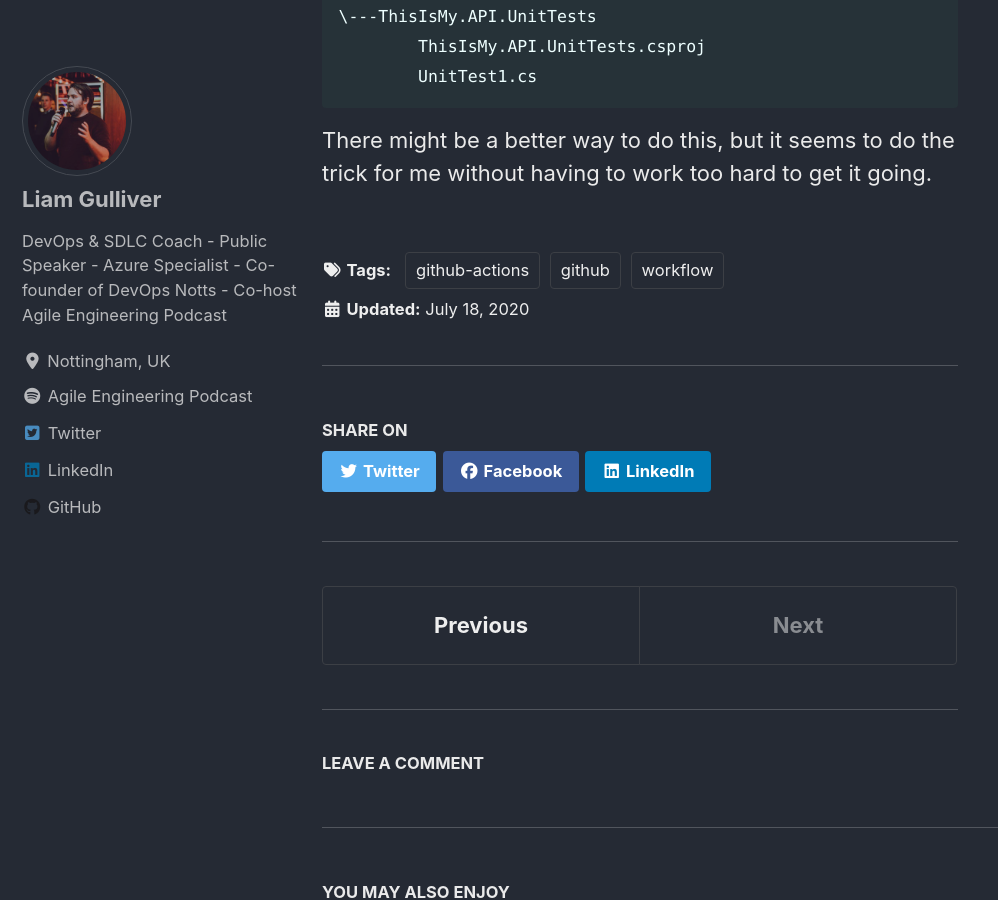
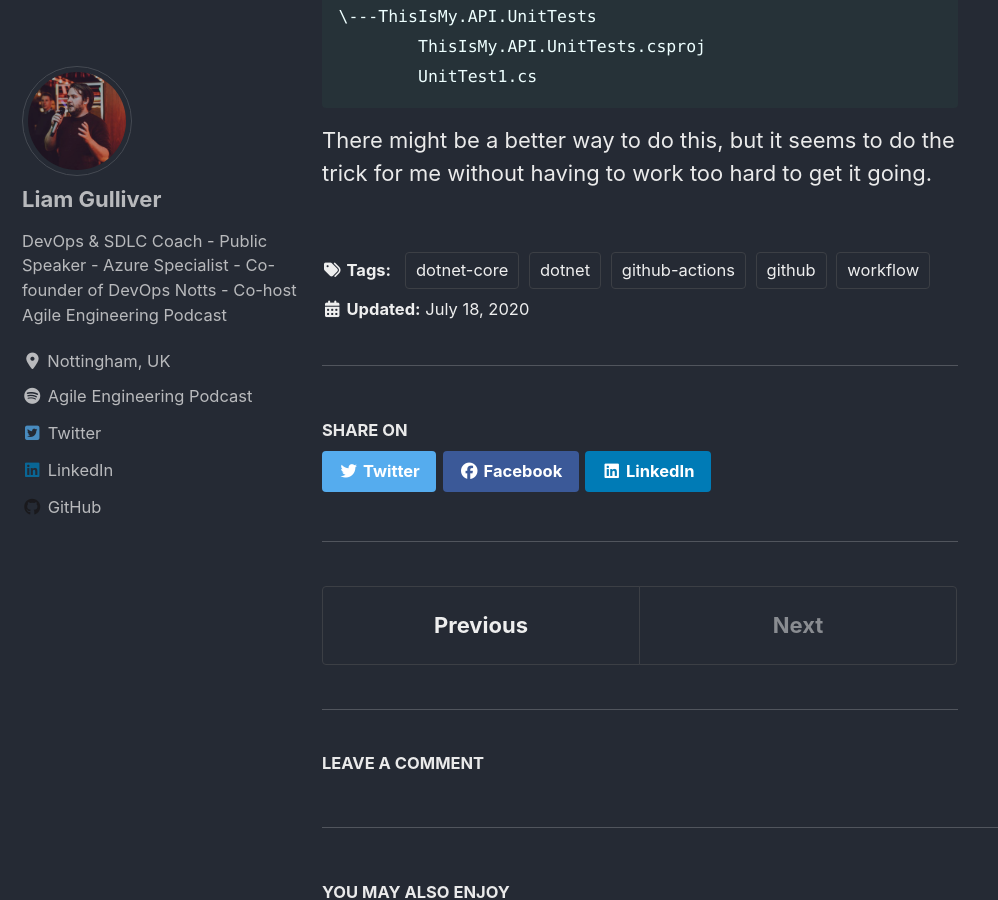
Before and after one commit to lgulliver/lgulliver.github.io, a Jekyll site: the page built from _posts/2020-07-18-dynamically-generate-projects-with-github-templates-and-actions.md, in a window 1280 px wide and 900 px high, scrolled down 8421 px. Shown: the whole window, without its empty margins (0-998 px from the left). Built offline with Jekyll 4.4.1, drawn with Linux system fonts in a browser that asks for light colours; cached includes are drawn as plain includes; nearby versions of some CDN libraries; comment, search, counter and statistics services are not loaded.

Commit message:
added tags

```diff
--- a/_posts/2020-07-18-dynamically-generate-projects-with-github-templates-and-actions.md
+++ b/_posts/2020-07-18-dynamically-generate-projects-with-github-templates-and-actions.md
@@ -1,7 +1,7 @@
 ---
 author: Liam Gulliver
 title: Dynamically Create Projects With Github Templates and Actions
-tags: github github-actions workflow
+tags: github github-actions workflow dotnet-core dotnet
 date: 2020-07-18 21:50:00
 ---
 
```
